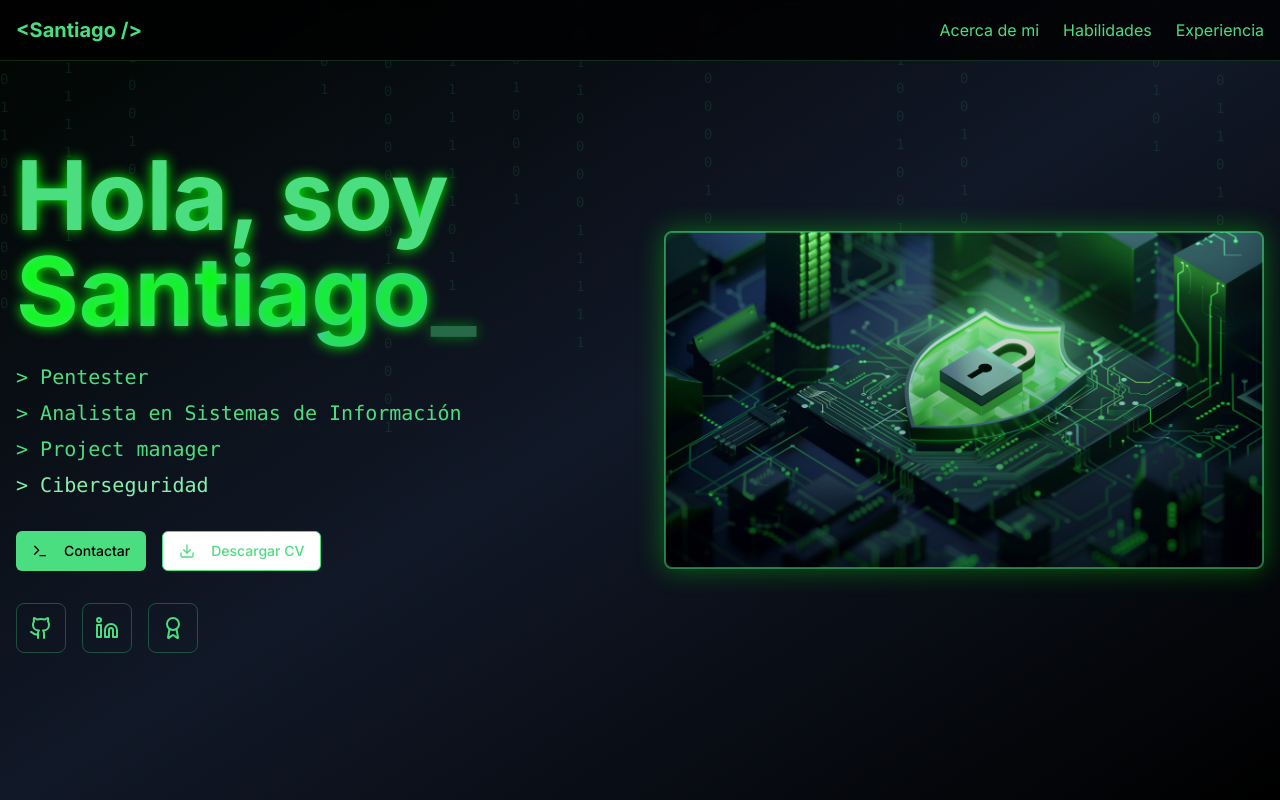
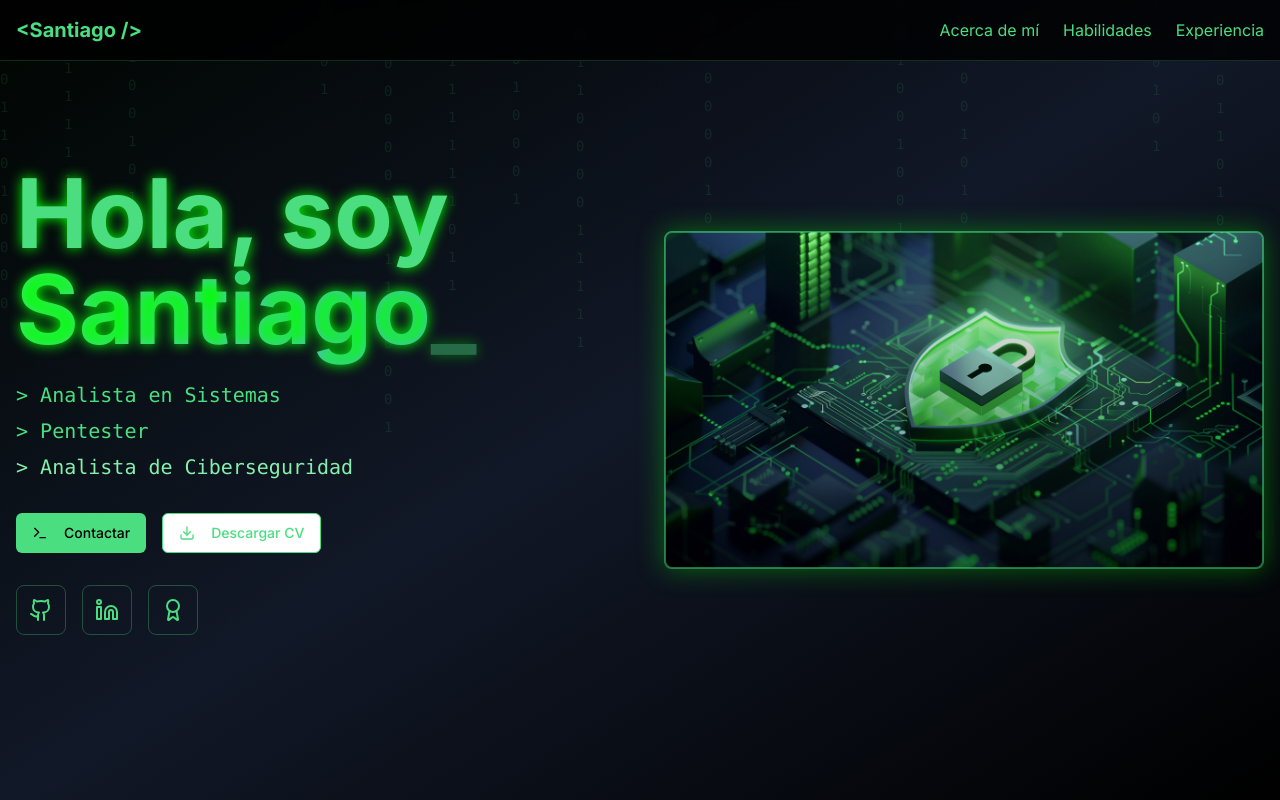
Before and after one commit to Santiago-sz/MiPortfolio, a Next.js app: page / in a window 1280 px wide. Shown: the top 800 px of the page. Built offline with nearby package versions, Linux system fonts and the light colour scheme.

Commit message:
arreglos

```diff
--- a/app/page.tsx
+++ b/app/page.tsx
@@ -175,7 +175,7 @@ export default function Portfolio() {
 
             {/* Desktop Navigation */}
             <div className="hidden md:flex space-x-6">
-              {["Acerca de mi", "Habilidades", "Experiencia"].map((item) => (
+              {["Acerca de mí", "Habilidades", "Experiencia"].map((item) => (
                 <motion.a
                   key={item}
                   href={`#${item.toLowerCase().replace(/\s+/g, "-").replace("ó", "o").replace("í", "i")}`}
@@ -203,7 +203,7 @@ export default function Portfolio() {
               exit={{ opacity: 0, height: 0 }}
             >
               <div className="flex flex-col space-y-4 pt-4">
-                {["Acerca de mi", "Habilidades", "Experiencia"].map((item) => (
+                {["Acerca de mí", "Habilidades", "Experiencia"].map((item) => (
                   <a
                     key={item}
                     href={`#${item.toLowerCase().replace(/\s+/g, "-").replace("ó", "o").replace("í", "i")}`}
@@ -253,10 +253,9 @@ export default function Portfolio() {
               animate={{ opacity: 1 }}
               transition={{ delay: 0.5, duration: 0.8 }}
             >
+              <div className="mb-2">{">"} Analista en Sistemas</div>
               <div className="mb-2">{">"} Pentester</div>
-              <div className="mb-2">{">"} Analista en Sistemas de Información</div>
-              <div className="mb-2">{">"} Project manager</div>
-              <div className="text-green-300">{">"} Ciberseguridad</div>
+              <div className="text-green-300">{">"} Analista de Ciberseguridad</div>
             </motion.div>
 
             <motion.div
@@ -604,19 +603,13 @@ export default function Portfolio() {
               </p>
             </motion.div>
 
-            <div className="grid sm:grid-cols-2 lg:grid-cols-4 gap-6">
+            <div className="grid sm:grid-cols-2 lg:grid-cols-3 gap-6 max-w-3xl mx-auto">
               {[
                 {
                   icon: Mail,
                   label: "Email",
                   value: "santiagosuarezjss@gmail.com",
                   href: "mailto:santiagosuarezjss@gmail.com",
-                },
-                {
-                  icon: Phone,
-                  label: "WhatsApp",
-                  value: "Enviar mensaje",
-                  href: "https://wa.me/543795066042?text=Hola%20Santiago,%20me%20interesa%20contactarte%20para%20servicios%20de%20pentesting",
                 },
                 {
                   icon: Github,
```
